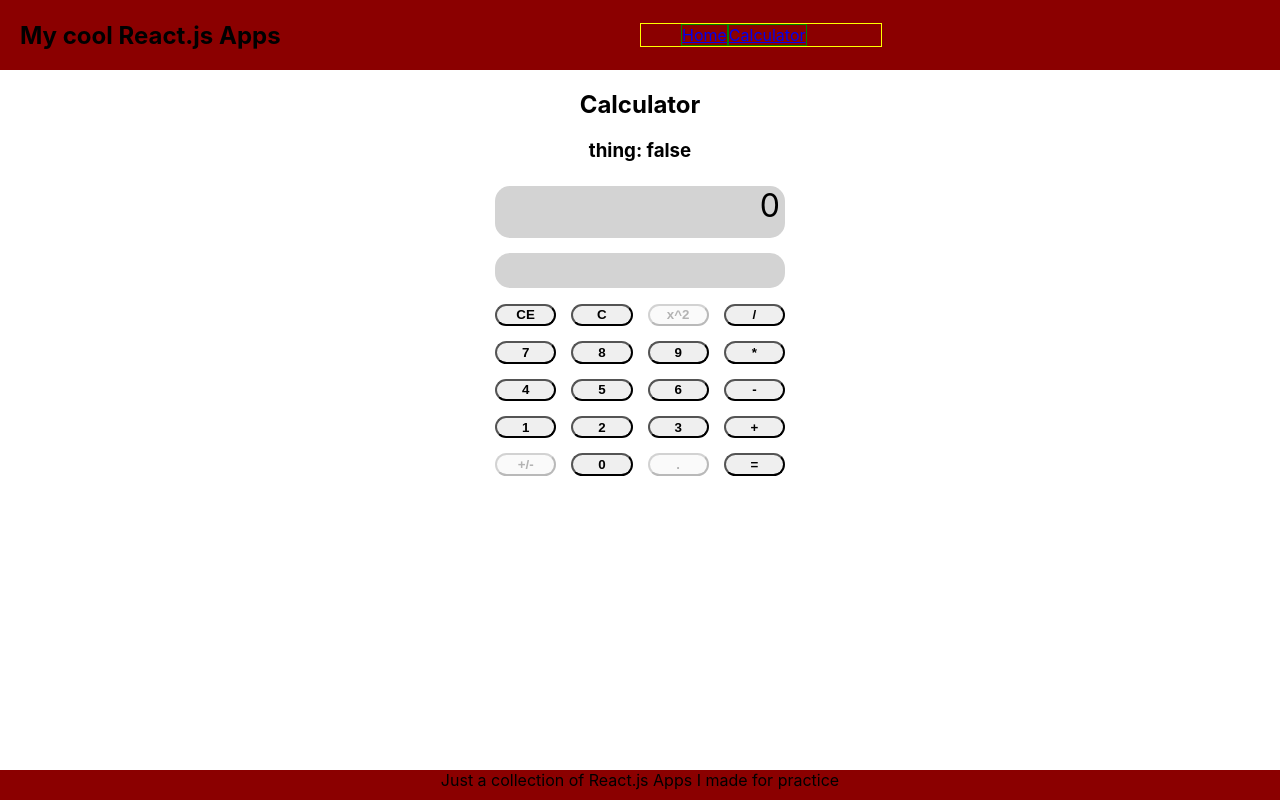
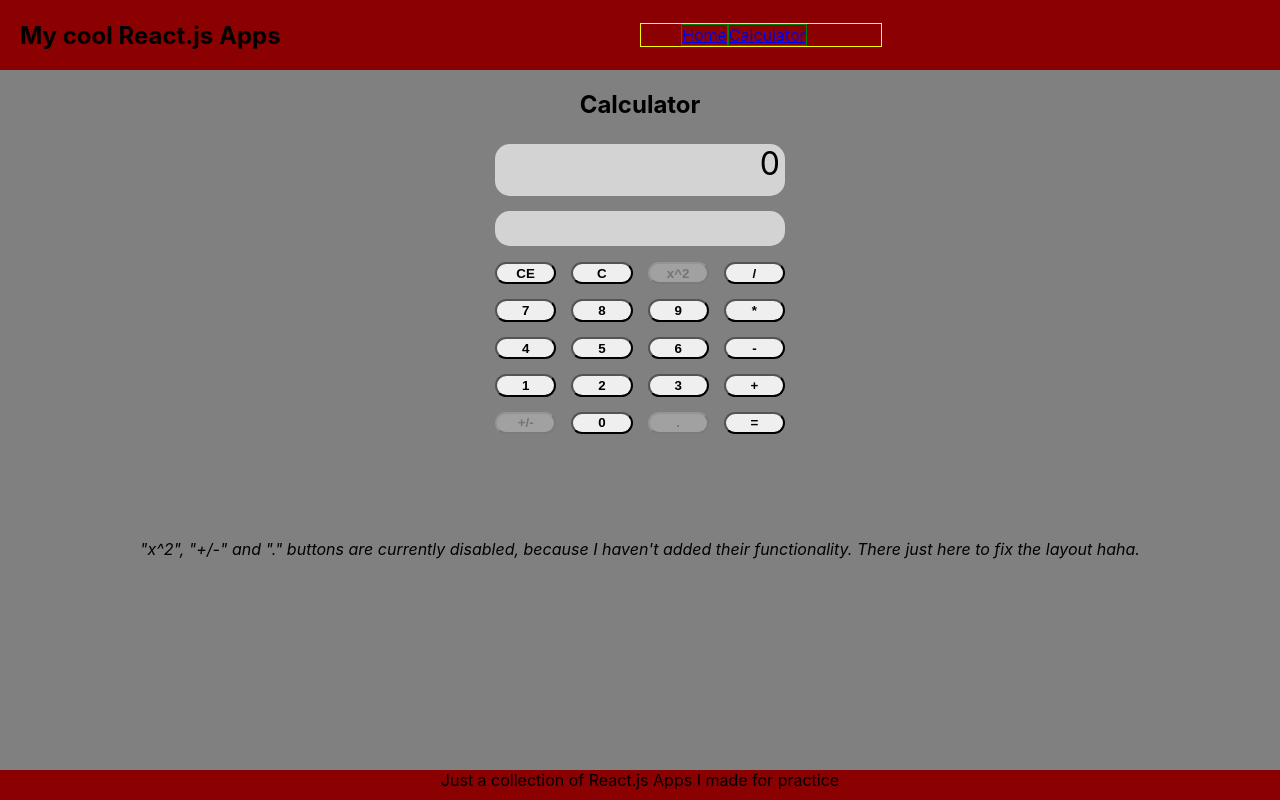
Before and after one commit to Xoneris/my-reactjs-apps, a React (Create React App) app: page /calculator in a window 1280 px wide. Built offline with nearby package versions, Linux system fonts and the light colour scheme.

Commit message:
calculator style fixes

```diff
--- a/src/pages/Calculator/Calculator.js
+++ b/src/pages/Calculator/Calculator.js
@@ -74,7 +74,7 @@ function Calculator() {
     return (
         <div>
             <h2>Calculator</h2>
-            <h3>thing: {newCalc}</h3>
+
             <div className='calculator'>
                 <div className='result'>{resultDisplay}</div>
                 <div className='display'>{display}</div>
@@ -99,6 +99,7 @@ function Calculator() {
                 <div><button disabled>.</button></div>
                 <div><button onClick={(e) => displayResult()}>=</button></div>
             </div>
+            <p><i>"x^2", "+/-" and "." buttons are currently disabled, because I haven't added their functionality. There just here to fix the layout haha.</i></p>
         </div>
 
     )
--- a/src/pages/Calculator/style.css
+++ b/src/pages/Calculator/style.css
@@ -1,3 +1,7 @@
+body {
+    background-color: grey;
+}
+
 .calculator {
     margin: auto;
     width: 300px;
@@ -40,11 +44,6 @@
     font-weight: bold;
 }
 
-.mam {
-    color: white;
-    background-color: blue;
-    height: 100px;
-    width: 200px;
-    display: block;
-    margin: auto;
+p {
+    margin-top: 100px;
 }
```
